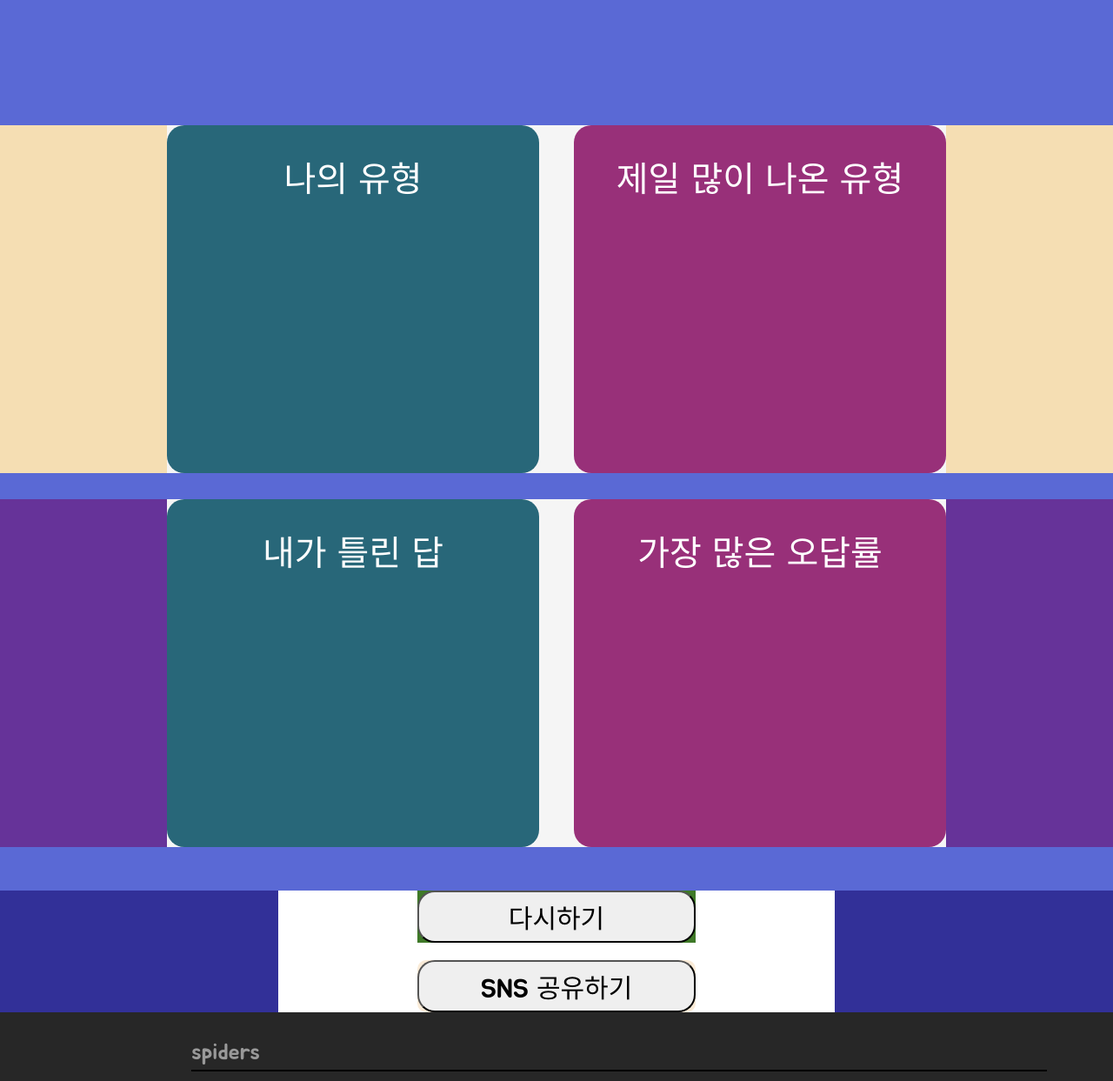
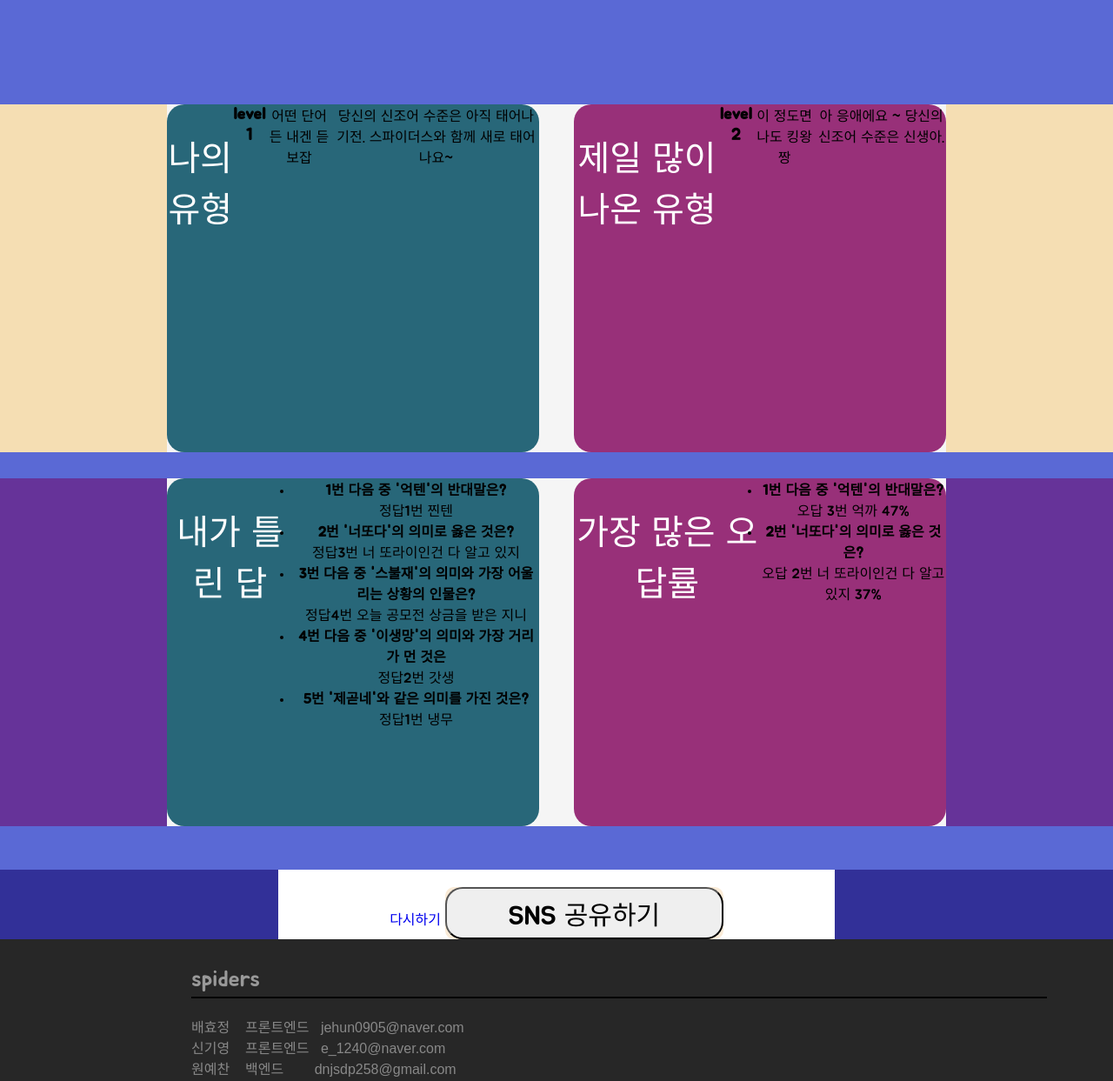
Before and after one commit to SKY0514/spirder, a plain HTML site: page templates/result.html in a window 1280 px wide. Shown: the part 560-1803 px from the top of the page at 87% size. Drawn offline with nearby package versions, Linux system fonts and the light colour scheme; files that its build step writes are made by us from their sources.

Commit message:
temlp 구조틀과 색상변경

```diff
--- a/templates/result.html
+++ b/templates/result.html
@@ -5,57 +5,12 @@
   <meta http-equiv="X-UA-Compatible" content="IE=edge">
   <meta name="viewport" content="width=device-width, initial-scale=1.0">
   <title>MZ 언어 테스트 ㅣ spiders</title>
-  <link rel="stylesheet" href="../static/css/result.css">
+  <link rel="stylesheet" href="./css/result.css">
   <link href="https://fonts.googleapis.com/css2?family=Jua&display=swap" rel="stylesheet">
-
-  <!-- JS -->
+  <script src="/script/result.js" defer></script>
   <script src="https://ajax.googleapis.com/ajax/libs/jquery/3.5.1/jquery.min.js"></script>
-  <ㄱscript src="https://cdnjs.cloudflare.com/ajax/libs/popper.js/1.12.9/umd/popper.min.js"
-          integrity="sha384-ApNbgh9B+Y1QKtv3Rn7W3mgPxhU9K/ScQsAP7hUibX39j7fakFPskvXusvfa0b4Q"
-          crossorigin="anonymous"></ㄱscript>
-
-  <script type="text/javascript">
-    <!-- 테스트 중입니다-->
-    $(document).ready(function () {
-      showLevel()
-    });
-
-    function showLevel() {
-      $.ajax({
-        type: 'GET',
-        url: '../static/json/mzLevel.json',
-        data: {},
-        success: function (data) {
-          let level = data
-          // for (let i = 0; i < level.length; i++) {
-          //   let usersLevel = level[i]['level']
-          //   let levelTitle = level[i]['title']
-          //   let levelDesc = level[i]['desc']
-          // }
-          //alert(JSON.stringify(level))
-        }
-      });
-    }
-    $('#result').click(showLevel)
-
-
-
-    // function likeStar(name) {
-    //   $.ajax({
-    //     type: 'POST',
-    //     url: '/api/like',
-    //     data: {sample_give: '샘플데이터'},
-    //     success: function (response) {
-    //       alert(response['msg']);
-    //     }
-    //   });
-    // }
-
-  </script>
-
 </head>
 <body>
-//수정
   <div id="wrap">
     <header id="header">
       <a id="logo">spiders</a>
@@ -64,31 +19,75 @@
       <section id="sec1">
         <div id="point">
           <h1>당신의 점수는?</h1>
-          <div class="result">
-
-          </div>
-          <p> ~~ 점</p>
+          <p><span>~~</span> 점</p>
         </div>
       </section>
 
       <section id="sec2">
         <div id="cate">
-          <div class="category1"><h2>나의 유형</h2></div>
-          <div class="category2"><h2>제일 많이 나온 유형</h2></div>
+          <div class="category1">
+            <h2>나의 유형</h2>
+            <h3>level 1</h3>
+            <P class="title">어떤 단어든 내겐 듣보잡</P>
+            <P class="desc">당신의 신조어 수준은 아직 태어나기전. 스파이더스와 함께 새로 태어나요~</P>
+            <div class="cateimg"></div>
+          </div>
+          <div class="category2">
+            <h2>제일 많이 나온 유형</h2>
+            <h3>level 2</h3>
+            <P class="title">이 정도면 나도 킹왕짱</P>
+            <P class="desc">아 응애에요 ~ 당신의 신조어 수준은 신생아.</P>
+            <div class="cateimg"></div>
+          </div>
         </div>
       </section>
 
       <section id="sec3">
         <div id="wrong_answer">
-          <div class="wr"><h2>내가 틀린 답</h2> </div>
-          <div class="wrrate"><h2>가장 많은 오답률</h2></div>
+          <div class="wr">
+            <h2>내가 틀린 답</h2>
+            <ul class="wrong_ul">
+              <li class="wrong_li1">
+                <h4>1번 다음 중 '억텐'의 반대말은?</h4>
+                <p>정답<span>1</span>번 찐텐</p>
+              </li>
+              <li class="wrong_li2">
+                <h4>2번 '너또다'의 의미로 옳은 것은?</h4>
+                <p>정답<span>3번 너 또라이인건 다 알고 있지</span></p>
+              </li>
+              <li class="wrong_li3">
+                <h4>3번 다음 중 '스불재'의 의미와 가장 어울리는 상황의 인물은?</h4>
+                <p>정답<span>4번 오늘 공모전 상금을 받은 지니</span></p>
+              </li>
+              <li class="wrong_li4">
+                <h4>4번 다음 중 '이생망'의 의미와 가장 거리가 먼 것은</h4>
+                <p>정답<span>2번 갓생</span></p>
+              </li>
+              <li class="wrong_li5">
+                <h4>5번 '제곧네'와 같은 의미를 가진 것은?</h4>
+                <p>정답<span>1번 냉무</span></p>
+              </li>
+            </ul>
+          </div>
+          <div class="wrrate">
+            <h2>가장 많은 오답률</h2>
+            <ul class="wrrate_ul">
+              <li class="wrrate_li">
+                <h4>1번 다음 중 '억텐'의 반대말은?</h4>
+                <p>오답 <span>3</span>번 <span>억까</span> 47%</p>
+              </li>
+              <li class="wrrate_li">
+                <h4>2번 '너또다'의 의미로 옳은 것은?</h4>
+                <p>오답 <span>2</span>번 <span>너 또라이인건 다 알고 있지</span> 37%</p>
+              </li>
+            </ul>
+
+          </div>
         </div>
       </section>
       <section id="sec4">
        <div class="btns">
-          <form action='login_page.php' class="btn1">
-            <input class="rebtn" type='button' value='다시하기' onclick='alert("처음페이지로 돌아가기")'/>
-          </form>
+          <a href="#">다시하기</a>
           <form action='login_page.php' class="btn2">
             <input class="share" type='button' value='SNS 공유하기' onclick='alert("슬라이드")'/>
           </form>
@@ -104,12 +103,12 @@
         <br>
         <p class="info">배효정 &nbsp&nbsp&nbsp프론트엔드&nbsp&nbsp&nbspjehun0905@naver.com</p>
         <p class="info">신기영 &nbsp&nbsp&nbsp프론트엔드&nbsp&nbsp e_1240@naver.com</p>
-        <p class="info">신승환 &nbsp&nbsp&nbsp프론트엔드&nbsp&nbsp shungwhan101@gmail.com</p>
-        <p class="info">원예찬 &nbsp&nbsp&nbsp백엔드&nbsp&nbsp&nbsp&nbsp&nbsp&nbsp&nbsp&nbsp이메일</p>
+        <p class="info">원예찬 &nbsp&nbsp&nbsp백엔드&nbsp&nbsp&nbsp&nbsp&nbsp&nbsp&nbsp&nbspdnjsdp258@gmail.com</p>
         <p class="info">이재호 &nbsp&nbsp&nbsp백엔드&nbsp&nbsp&nbsp&nbsp&nbsp&nbsp&nbsp spzulu75@naver.com</p>
         <p class="info">이지희 &nbsp&nbsp&nbsp백엔드&nbsp&nbsp&nbsp&nbsp&nbsp&nbsp&nbsp e0whae@gmail.com</p>
       </div>
     </footer>
   </div>
+
 </body>
 </html>
```
